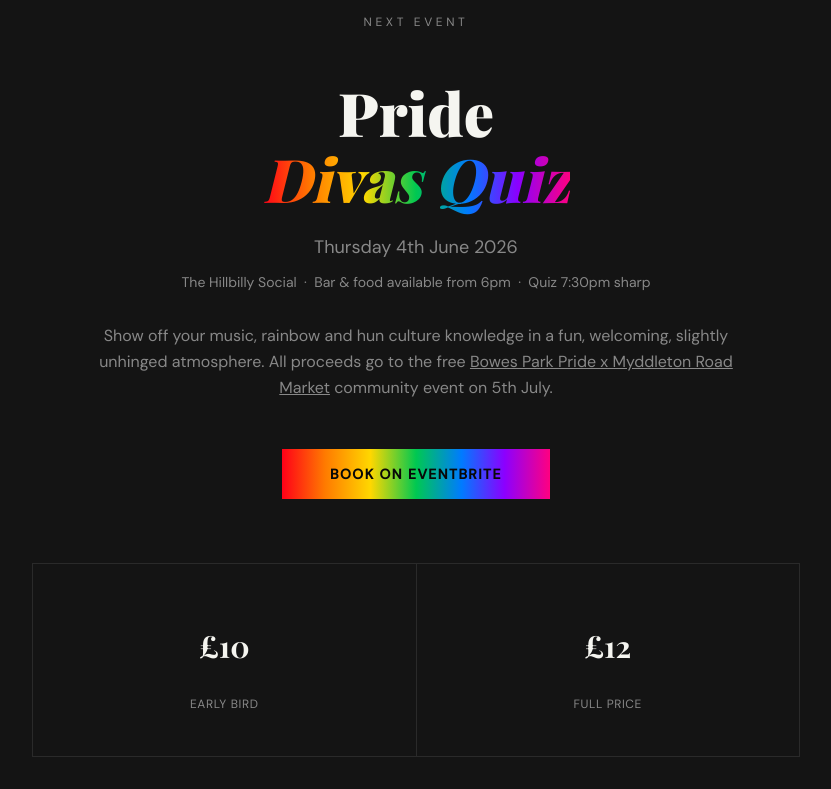
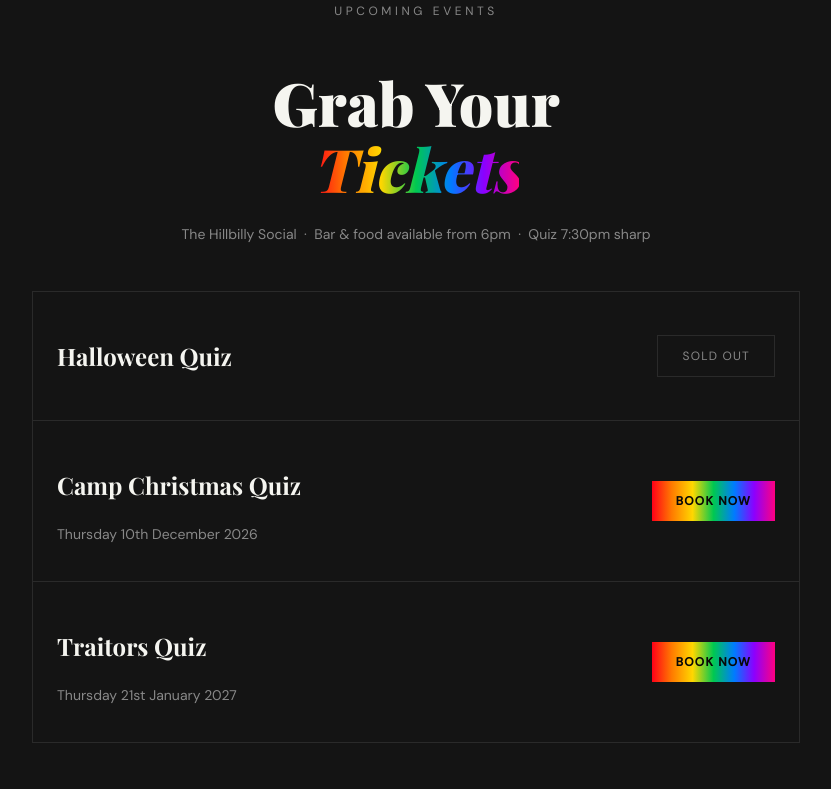
Before and after one commit to giuliofolino/northlondonpubquizzes, a Nuxt app: page / in a window 1280 px wide. Shown: the part 1660-2449 px from the top of the page, without its empty margins (224-1055 px from the left). Built offline with nearby package versions, Linux system fonts and the light colour scheme; a web font is replaced by a local one.

Commit message:
various updates

```diff
--- a/components/AboutSection.vue
+++ b/components/AboutSection.vue
@@ -72,8 +72,7 @@
           </div>
           <h3 class="card-title">How It Works</h3>
           <p class="body">
-            <strong>£10</strong> early bird<br />
-            <strong>£12</strong> full price<br /><br />
+            <strong>£12</strong> per ticket<br /><br />
             Prizes: camptastic Aldi finds &amp; a very generous bar tab
           </p>
         </div>
--- a/components/HeroSection.vue
+++ b/components/HeroSection.vue
@@ -24,7 +24,7 @@
 
       <div class="cta">
         <a
-          href="https://www.eventbrite.co.uk/e/pride-divas-pub-quiz-at-hillbilly-social-2026-tickets-1986421427964?aff=oddtdtcreator"
+          href="https://bowes-park-pride.sumupstore.com/"
           target="_blank"
           rel="noopener noreferrer"
           class="btn-primary cta-btn"
--- a/components/MailingSection.vue
+++ b/components/MailingSection.vue
@@ -4,7 +4,7 @@
       <p class="eyebrow">Stay in the Loop</p>
       <h2 class="title">Join the Mailing List</h2>
       <p class="subtitle">
-        Be the first to know about upcoming quiz nights, early bird tickets, and all the fabulous
+        Be the first to know about upcoming quiz nights, ticket releases, and all the fabulous
         gossip.
       </p>
 
--- a/components/TheFooter.vue
+++ b/components/TheFooter.vue
@@ -25,12 +25,12 @@
           </a>
 
           <a
-            href="https://www.eventbrite.co.uk/o/north-london-pub-quizzes-59899390063"
+            href="https://bowes-park-pride.sumupstore.com/"
             target="_blank"
             rel="noopener noreferrer"
             class="text-link"
           >
-            Eventbrite
+            Tickets
           </a>
 
           <a href="#contact" class="text-link">Contact</a>
--- a/components/TheNavbar.vue
+++ b/components/TheNavbar.vue
@@ -11,7 +11,7 @@
         <li><a href="#contact">Contact</a></li>
         <li>
           <a
-            href="https://www.eventbrite.co.uk/e/boyband-vs-girlband-quiz-tickets-1982508818243?aff=oddtdtcreator"
+            href="https://bowes-park-pride.sumupstore.com/"
             target="_blank"
             rel="noopener noreferrer"
             class="btn-primary ticket-btn"
@@ -41,7 +41,7 @@
           <li><a href="#contact" @click="menuOpen = false">Contact</a></li>
           <li>
             <a
-              href="https://www.eventbrite.co.uk/e/boyband-vs-girlband-quiz-tickets-1982508818243?aff=oddtdtcreator"
+              href="https://bowes-park-pride.sumupstore.com/"
               target="_blank"
               rel="noopener noreferrer"
               class="btn-primary"
--- a/components/TicketsSection.vue
+++ b/components/TicketsSection.vue
@@ -1,50 +1,75 @@
 <template>
   <section id="tickets" class="tickets">
     <div class="container">
-      <p class="eyebrow">Next Event</p>
+      <p class="eyebrow">Upcoming Events</p>
 
       <h2 class="title">
-        Pride<br />
-        <em class="rainbow-text">Divas Quiz</em>
+        Grab Your<br />
+        <em class="rainbow-text">Tickets</em>
       </h2>
 
-      <p class="date">Thursday 4th June 2026</p>
       <p class="venue">
         The Hillbilly Social &nbsp;·&nbsp; Bar &amp; food available from 6pm &nbsp;·&nbsp; Quiz
         7:30pm sharp
       </p>
 
-      <p class="description">
-        Show off your music, rainbow and hun culture knowledge in a fun, welcoming, slightly
-        unhinged atmosphere. All proceeds go to the free
-        <a href="http://bowesparkpride.org.uk" target="_blank" rel="noopener noreferrer" class="link"
-          >Bowes Park Pride x Myddleton Road Market</a
-        >
-        community event on 5th July.
-      </p>
+      <ul class="events">
+        <li v-for="event in events" :key="event.name" class="event">
+          <div class="event-info">
+            <h3 class="event-name">{{ event.name }}</h3>
+            <p v-if="event.date" class="event-date">{{ event.date }}</p>
+          </div>
+          <span v-if="event.soldOut" class="sold-out">Sold Out</span>
+          <a
+            v-else
+            :href="event.url"
+            target="_blank"
+            rel="noopener noreferrer"
+            class="btn-primary event-btn"
+          >
+            Book Now
+          </a>
+        </li>
+      </ul>
 
       <a
-        href="https://www.eventbrite.co.uk/e/pride-divas-pub-quiz-at-hillbilly-social-2026-tickets-1986421427964?aff=oddtdtcreator"
+        href="https://bowes-park-pride.sumupstore.com/"
         target="_blank"
         rel="noopener noreferrer"
         class="btn-primary cta"
       >
-        Book on Eventbrite
+        View All Tickets
       </a>
 
       <div class="pricing">
-        <div class="price-item border-right">
-          <p class="amount">£10</p>
-          <p class="label">Early Bird</p>
-        </div>
         <div class="price-item">
           <p class="amount">£12</p>
-          <p class="label">Full Price</p>
+          <p class="label">Per Ticket</p>
         </div>
       </div>
     </div>
   </section>
 </template>
+
+<script setup lang="ts">
+const events = [
+  {
+    name: 'Halloween Quiz',
+    url: 'https://bowes-park-pride.sumupstore.com/product/halloween-quiz-tickets',
+    soldOut: true,
+  },
+  {
+    name: 'Camp Christmas Quiz',
+    date: 'Thursday 10th December 2026',
+    url: 'https://bowes-park-pride.sumupstore.com/product/camp-christmas-quiz-tickets',
+  },
+  {
+    name: 'Traitors Quiz',
+    date: 'Thursday 21st January 2027',
+    url: 'https://bowes-park-pride.sumupstore.com/product/traitors-quiz',
+  },
+]
+</script>
 
 <style lang="scss" scoped>
 .tickets {
@@ -78,37 +103,63 @@
   margin-bottom: 0.5rem;
 }
 
-.date {
-  font-family: var(--font-sans);
-  color: var(--muted);
-  margin-top: 1.5rem;
-  margin-bottom: 0.5rem;
-  font-size: 1.125rem;
-}
-
 .venue {
   font-family: var(--font-sans);
   color: var(--muted);
   font-size: 0.875rem;
-  margin-bottom: 2rem;
+  margin-top: 1.5rem;
+  margin-bottom: 3rem;
 }
 
-.description {
+.events {
+  list-style: none;
+  margin: 0 0 3rem;
+  padding: 0;
+  border: 1px solid var(--faint);
+  text-align: left;
+}
+
+.event {
+  display: flex;
+  align-items: center;
+  justify-content: space-between;
+  gap: 1rem;
+  padding: 1.5rem;
+
+  & + & {
+    border-top: 1px solid var(--faint);
+  }
+}
+
+.event-name {
+  font-family: var(--font-display);
+  font-size: 1.5rem;
+  font-weight: 700;
+  color: var(--chalk);
+}
+
+.event-date {
   font-family: var(--font-sans);
   color: var(--muted);
-  max-width: 40rem;
-  margin: 0 auto 3rem;
-  line-height: 1.625;
+  font-size: 0.875rem;
+  margin-top: 0.25rem;
 }
 
-.link {
-  color: inherit;
-  text-decoration: underline;
-  transition: color 0.2s ease;
+.event-btn {
+  flex-shrink: 0;
+  padding: 0.75rem 1.5rem;
+  font-size: 0.75rem;
+}
 
-  &:hover {
-    color: var(--chalk);
-  }
+.sold-out {
+  flex-shrink: 0;
+  font-family: var(--font-sans);
+  font-size: 0.75rem;
+  text-transform: uppercase;
+  letter-spacing: 0.1em;
+  color: var(--muted);
+  border: 1px solid var(--faint);
+  padding: 0.75rem 1.5rem;
 }
 
 .cta {
@@ -127,10 +178,6 @@
   flex: 1;
   padding: 2rem 1rem;
   text-align: center;
-
-  &.border-right {
-    border-right: 1px solid var(--faint);
-  }
 }
 
 .amount {
--- a/package.json
+++ b/package.json
@@ -14,6 +14,7 @@
   "devDependencies": {
     "nuxt": "^3.14.0",
     "prettier": "^3.8.1",
-    "sass": "^1.99.0"
+    "sass": "^1.99.0",
+    "sass-embedded": "^1.106.1"
   }
 }
```
Also changed, not shown: 1 other file (tests, documents, lock files or other folders).
